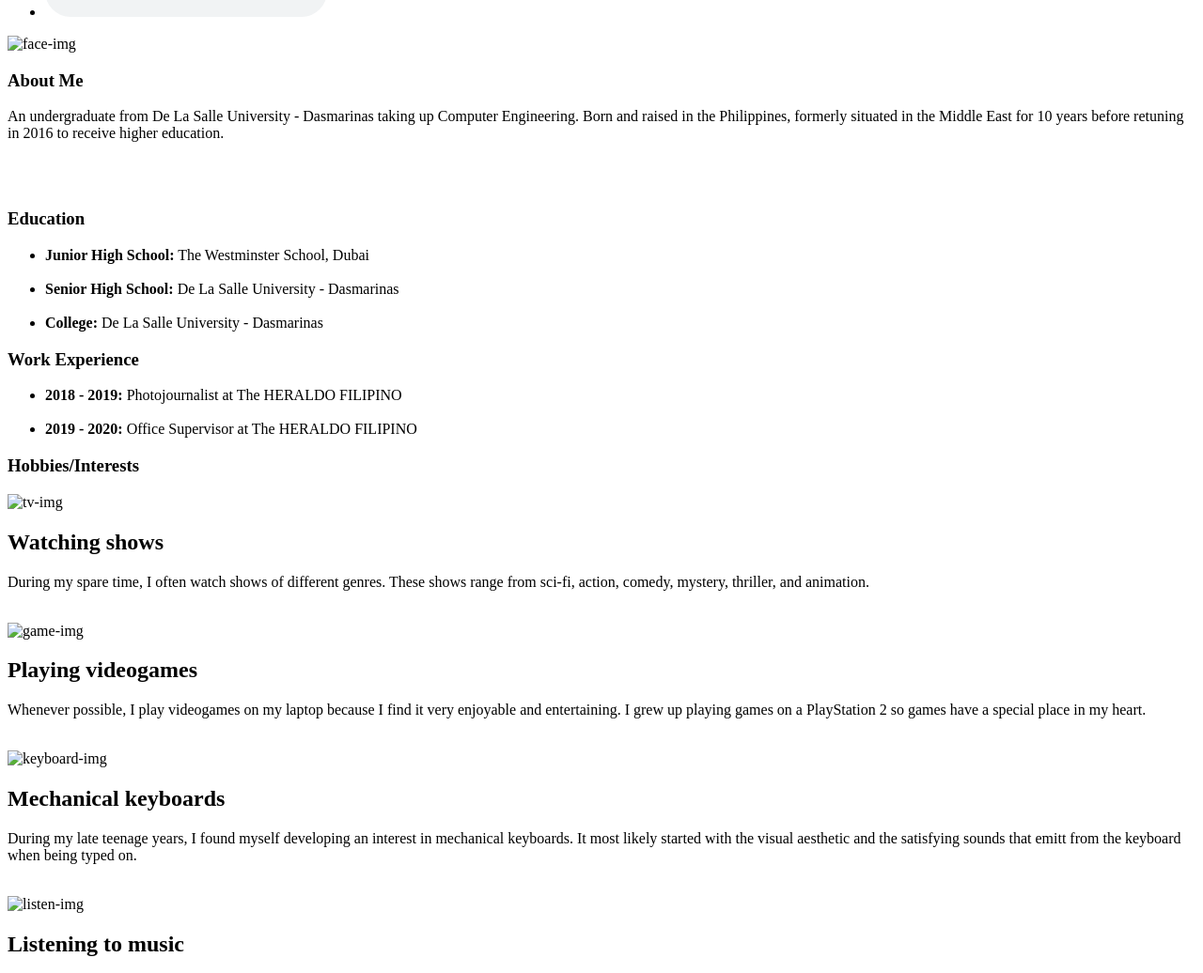
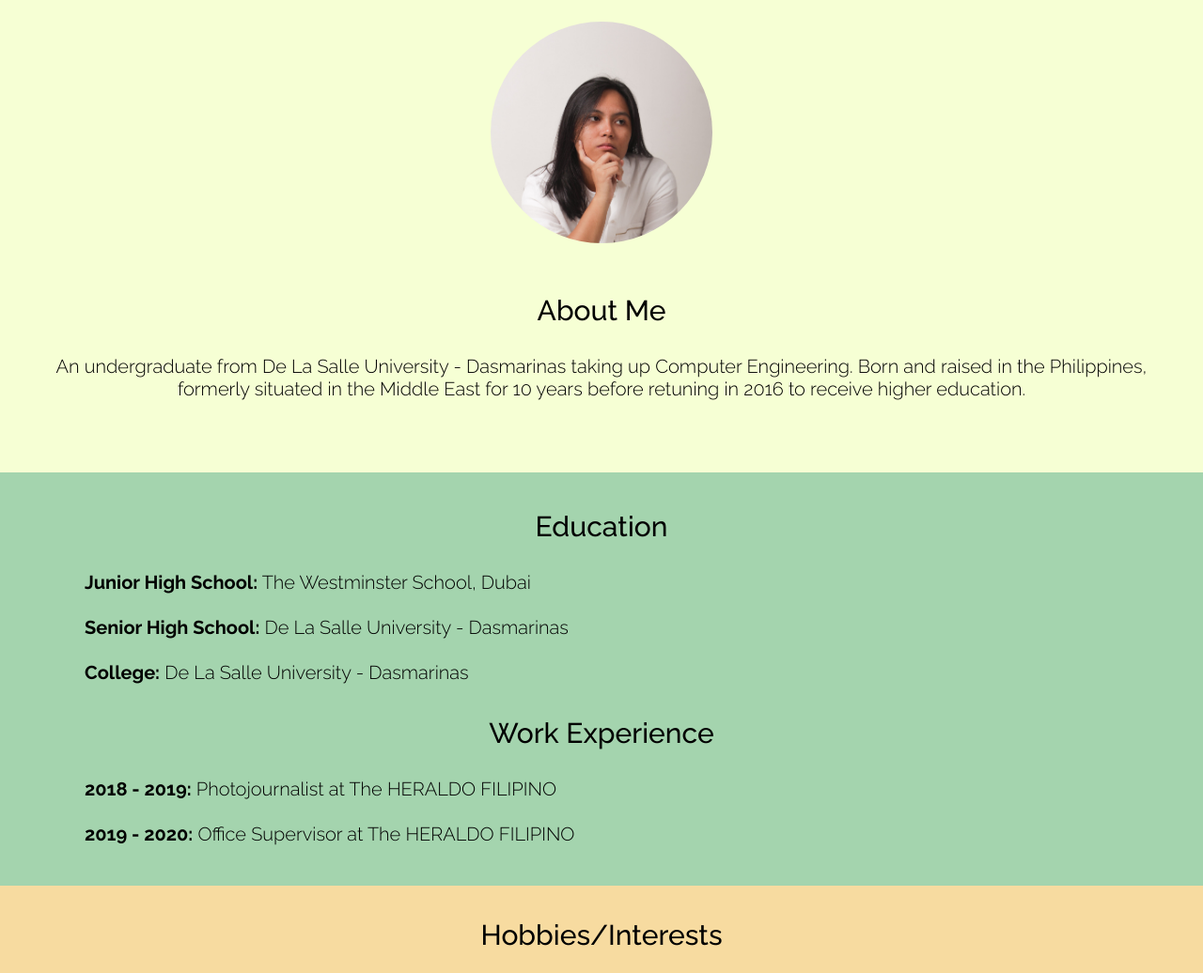
Before and after one commit to Yogurtchan/Enabling-Assessment-2-CSS-Personal-Site, a plain HTML site: page about.html in a window 1280 px wide. Shown: the part 88-1124 px from the top of the page at 94% size. Drawn offline with Linux system fonts and the light colour scheme.

Commit message:
Add files via upload

```diff
--- a/about.html
+++ b/about.html
@@ -6,7 +6,7 @@
         <meta name="viewport" content="width=device-width, initial-scale=1.0">
         <title>About</title>
         <!-- CSS Link-->
-        <link rel="stylesheet" href="styles\styles.css">
+        <link rel="stylesheet" href="styles.css">
         <!--Google Fonts-->
         <link href="https://fonts.googleapis.com/css2?family=Raleway:ital,wght@0,100;0,200;0,300;0,400;0,500;0,600;0,700;0,800;0,900;1,100;1,200;1,300;1,400;1,500;1,600;1,700;1,800;1,900&display=swap" rel="stylesheet">
     </head>
@@ -23,7 +23,7 @@
             </ul>
         </div>
         <div class="about">
-            <img class="pfp" src="images\face.jpeg" alt="face-img">
+            <img class="pfp" src="face.jpeg" alt="face-img">
             <h3>About Me</h3>
             <p id="about-desc">An undergraduate from De La Salle University - Dasmarinas taking up Computer Engineering. Born and raised in the Philippines, formerly situated in the Middle East for 10 years before retuning in 2016 to receive higher education.</p>
             <br>
@@ -49,22 +49,22 @@
         </div>
         <div class="int">
             <h3>Hobbies/Interests</h3>
-            <img class="tv" src="images\tv.png" alt="tv-img">
+            <img class="tv" src="tv.png" alt="tv-img">
             <h2 id="tv"><b>Watching shows</b></h2>
             <p id="tv-int">During my spare time, I often watch shows of different genres. These shows range from sci-fi, action, comedy, mystery, thriller, and animation.</p>
 
             <br>
-            <img class="game" src="images\game.png" alt="game-img">
+            <img class="game" src="game.png" alt="game-img">
             <h2 id="game"><b>Playing videogames</b></h2>
             <p id="game-int">Whenever possible, I play videogames on my laptop because I find it very enjoyable and entertaining. I grew up playing games on a PlayStation 2 so games have a special place in my heart.</p>
 
             <br>
-            <img class="kb"src="images\keyboard.png" alt="keyboard-img">
+            <img class="kb"src="keyboard.png" alt="keyboard-img">
             <h2 id="kb"><b>Mechanical keyboards</b></h2>
             <p id="kb-int">During my late teenage years, I found myself developing an interest in mechanical keyboards. It most likely started with the visual aesthetic and the satisfying sounds that emitt from the keyboard when being typed on.</p>
 
             <br>
-            <img class="listen" src="images\listen.png" alt="listen-img">
+            <img class="listen" src="listen.png" alt="listen-img">
             <h2 id="listen"><b>Listening to music</b></h2>
             <p id="listen-int">Ever since I was a child, music was something that was always there. From the classics that my parents listen to, to music that was introduced by my friends, the genres I listen to have expanded. It has become something that gives me comfort and relaxation depending on the mood. Wherever I go, I'll always need music.</p>
         </div>
```
Also changed, not shown: index.html (+2 -2 lines).
